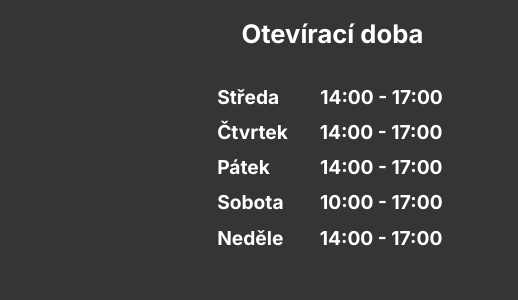
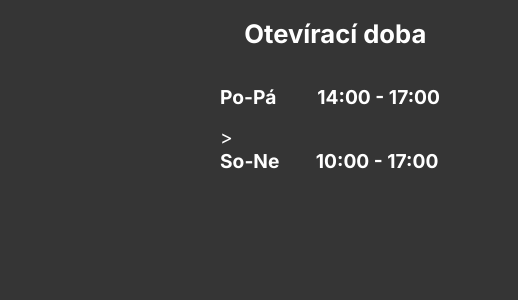
Before and after one commit to pepezdepa/Ski-Museum, a plain HTML site: page index.html in a window 1280 px wide. Shown: the part 1664-1964 px from the top of the page, 0-518 px from the left. Drawn offline with Linux system fonts and the light colour scheme.

Commit message:
Update index.html

```diff
--- a/index.html
+++ b/index.html
@@ -157,7 +157,7 @@
         <div class="brutov row content mbr-white">
             <div class="jirkosak col-12 col-md-3 mbr-fonts-style display-7">
                 <h5 class="mbr-section-subtitle mbr-fonts-style mb-2 display-5"><p><strong><br></strong><strong><br></strong>&nbsp;&nbsp;&nbsp;&nbsp;<br><strong>&nbsp;&nbsp;&nbsp;  Otevírací doba</strong><br><strong><br></strong></p></h5>
-                <p class="mbr-text mbr-fonts-style display-7"></p><p><strong>Středa&nbsp; &nbsp; &nbsp; &nbsp; &nbsp;14:00 - 17:00</strong></p><p><strong>Čtvrtek&nbsp; &nbsp; &nbsp; &nbsp;14:00 - 17:00</strong></p><p><strong>Pátek&nbsp;&nbsp; &nbsp; &nbsp; &nbsp; &nbsp; 14:00 - 17:00</strong></p><p><strong>Sobota&nbsp; &nbsp; &nbsp; &nbsp; 10:00 - 17:00</strong></p><p><strong>Neděle&nbsp; &nbsp; &nbsp; &nbsp; 14:00 - 17:00</strong></p><p></p> <br>
+                <p class="mbr-text mbr-fonts-style display-7"></p><p><strong>Po-Pá&nbsp; &nbsp; &nbsp; &nbsp; &nbsp;14:00 - 17:00</strong></p>><p><strong>So-Ne&nbsp; &nbsp; &nbsp; &nbsp; 10:00 - 17:00</strong></p><p></p> <br>
                 <h5 class="mbr-section-subtitle mbr-fonts-style mb-2 mt-4 display-7"></h5>
                 <p class="mbr-text mbr-fonts-style mb-4 display-7"></p>
             </div>
```
